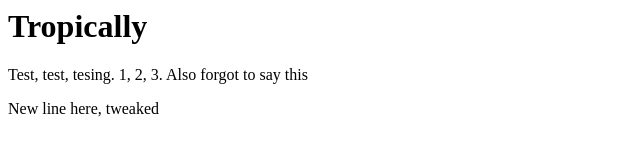
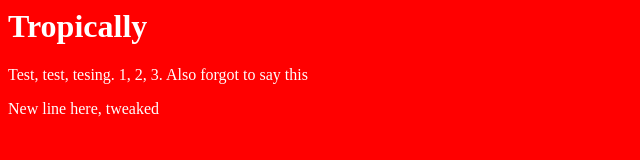
Before and after one commit to luanadeliasthomas/cp, a plain HTML site: page index.html in a window 1280 px wide. Shown: the whole page, without its empty margins (0-640 px from the left). Drawn offline with Linux system fonts and the light colour scheme.

Commit message:
added background colour

```diff
--- /dev/null
+++ b/app.css
@@ -0,0 +1,4 @@
+body {
+  background-color: red;
+  color: white;
+}
--- a/index.html
+++ b/index.html
@@ -1,6 +1,19 @@
-<h1>
-    Tropically
-</h1>
+<!doctyoe html>
+<html>
 
-<p> Test, test, tesing. 1, 2, 3. Also forgot to say this</p>
-<p> New line here, tweaked</p>
+    <head>
+        <title>Tropically, new restaurant in this place</title>
+        <meta name="viewport" content="width-device-width, initial-scale=1">
+        <link rel="stylesheet" href="app.css">
+    </head>
+
+    <body>
+        <h1>
+            Tropically
+        </h1>
+
+        <p> Test, test, tesing. 1, 2, 3. Also forgot to say this</p>
+        <p> New line here, tweaked</p>
+    </body>
+
+</html>
```
